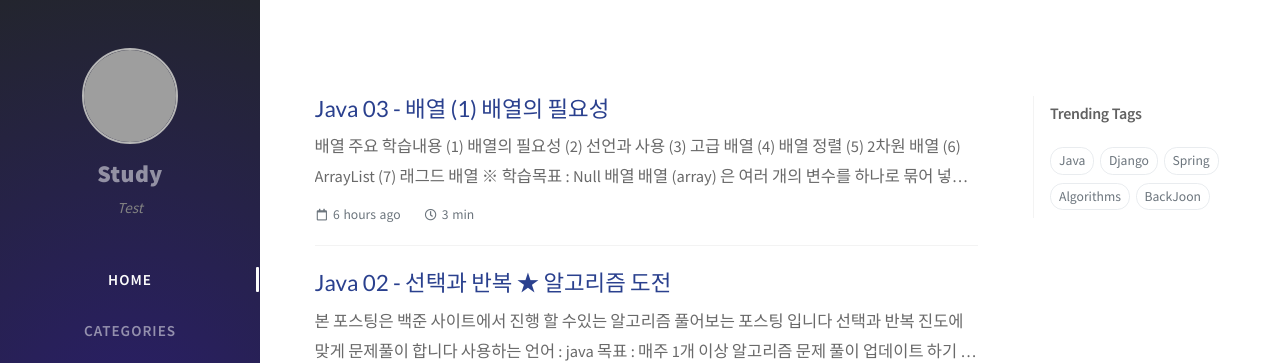
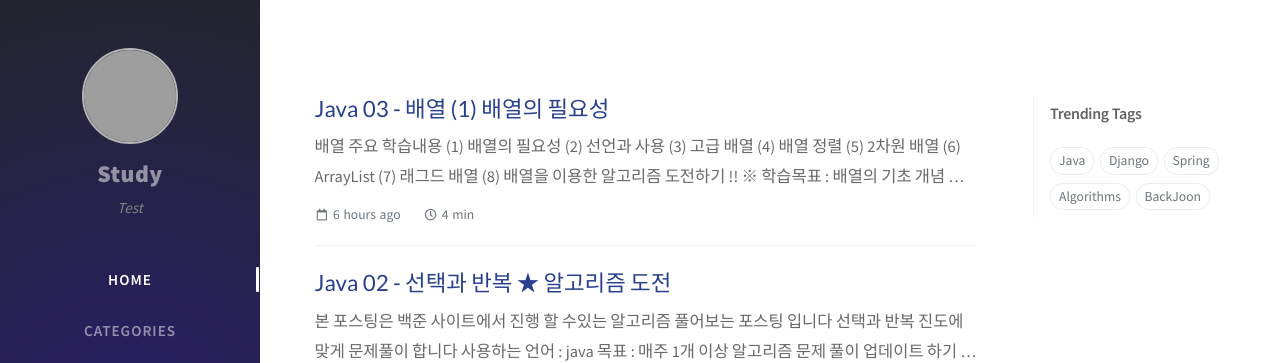
Before and after one commit to ksm0207/ksm0207.github.io, a Jekyll site: the page built from index.html, in a window 1280 px wide and 900 px high, cut to the strip 0-363 px from the top of the window. Built offline with Jekyll 4.4.1, drawn with Linux system fonts in a browser that asks for light colours; nearby versions of some CDN libraries; the list of posts is cut into pages by our own code; comment, search, counter and statistics services are not loaded; grey boxes are pictures that could not be loaded.

Commit message:
배열 포스팅 내용 수정 및 이미지 추가

````diff
--- a/_posts/2021-03-12-java14.md
+++ b/_posts/2021-03-12-java14.md
@@ -16,8 +16,9 @@
 * (5) 2차원 배열
 * (6) ArrayList
 * (7) 래그드 배열
+* (8) 배열을 이용한 알고리즘 도전하기 !!
 
-※ 학습목표 : Null
+※ 학습목표 : 배열의 `` 기초 개념 `` 을 배우고 대용량의 데이터를 사용하는 프로그램의 작성을 진행합니다<br>
 
 
 # 배열
@@ -38,13 +39,18 @@
 따라서 이렇게 하나씩 변수를 만드는것보다 손쉽게 대량의 데이터를 저장할 수 있는 방법이 바로 `` 배열 `` 이 되죠<br>
 일반적으로 배열은 아래와 같이 선언 할수 있습니다<br>
 
+<img src = "/post/images/array.png">
+
+이미지 출처 : <a href = "https://korin-learning.tistory.com/56">코린이 배움일지</a>
+
+간단하게 예제로 알아보도록 하겠습니다<br>
 ```
 package part03;
 
 public class ArrayTest {
     public static void main( String [] args) throws Exception{
 
-        int [ ] array = new int [10]; // 배열의 선언
+        int [ ] array = new int [10]; // 배열의 크기와 선언하기
 
         for ( int i = 0 ; i < array.length ; i ++) {
             System.out.println(array[i]);
@@ -54,7 +60,7 @@
 }
 ```
 
-위 코드중에 for 문이 어떻게 실행되는지 짐작을 해보자면 현재 `` i는 array `` 의 `` length `` 만큼 조건식을 주었는데<br>
+위 코드중에 for 문이 어떻게 실행되는지 보면 현재 `` i는 array `` 의 `` length `` 만큼 조건식을 주었는데<br>
 코드 결과는 다음과 같습니다<br>
 
 ```
@@ -64,10 +70,20 @@
       .
 ```
 
-※ `` i <= array.length `` 는 배열의 길이 만큼 진행한다는 의미가 됩니다 현재 배열은 `` [10] `` 의 값이 저장된 상태고<br>
-  for 반복문이 배열의 길이만큼 읽어낸거나 마찬가지가 되는것입니다<br>
+※ `` i <= array.length `` 는 배열의 길이 만큼 진행한다는 의미가 됩니다 현재 배열은 `` [10] `` 만큼 길이가 있고<br>
+  for 반복문이 배열의 길이만큼 읽어낸거나 마찬가지 입니다<br>
+  길이는 배열의 ``크기`` 가 됩니다
 
-배열의 요소들은 인덱스 (index) 라고 불리는 번호가 붙어 있습니다 이 번호를 통하여 배열 요소에 접근할 수 있는데<br>
+
+### Index
+
+배열의 요소들은 인덱스 (index) 라고 불리는 번호가 붙어 있습니다 이 번호를 통하여<br>
+[ 배 열 ] 요소에 접근할 수 있습니다<br>
+
 방금 작성한 코드중 `` int [] array = new int [10] `` 에서 `` array `` 가 `` 정수 배열 `` 이라면 <br>
+`` array[i] `` 로 작성할수 있고 배열 안에 있는 `` i 번째 정수로 시작할수 있습니다``
 
-`` array[i] `` 는 배열 안에 있는 `` i 번째 정수가 됩니다 ``
+<img src = "/post/images/index.png"><br>
+이미지 출처 : <a href = "http://oopsla.sch.ac.kr/lecture/c/ju10/chap_10-2.htm">oopsal.sch.ac.kr</a>
+
+※ 인덱스 번호는 0부터 시작합니다
````
Also changed, not shown: post/images/array.png (added), post/images/index.PNG (added).
